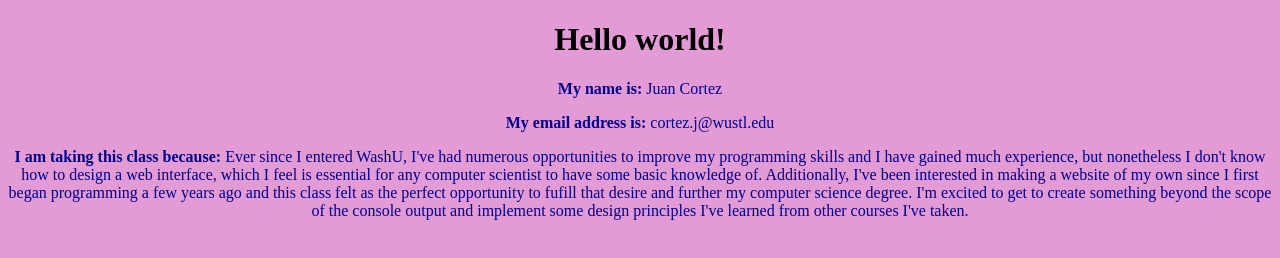
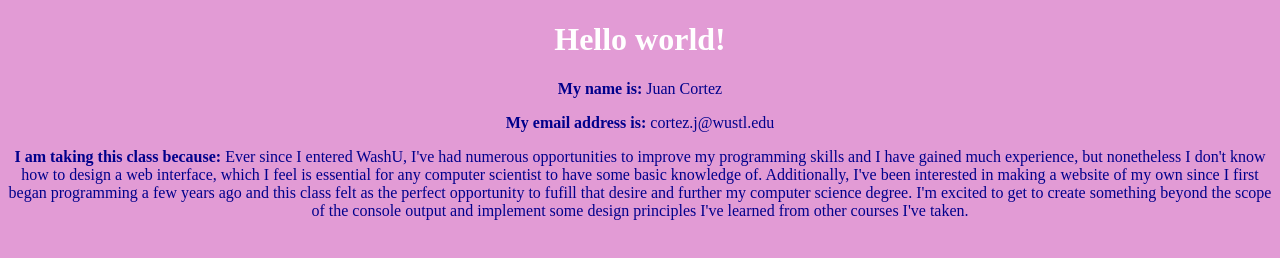
Before and after one commit to cse204-2024/01-hello-world-jcortez32, a plain HTML site: page index.html in a window 1280 px wide. Drawn offline with Linux system fonts and the light colour scheme.

Commit message:
Update index.html
Made some text changes, changed font color, and centered text

```diff
--- a/index.html
+++ b/index.html
@@ -7,7 +7,7 @@
     </head>
     <body style="background-color:rgb(226, 155, 213);">
 
-        <h1> <center> Hello world! </center></h1>
+        <h1 style="color: rgb(255, 255, 255)"> <center> Hello world! </center></h1 style="color: blue">
         <center> <p style="color: darkblue">
             <strong>My name is:</strong>
             Juan Cortez
```
